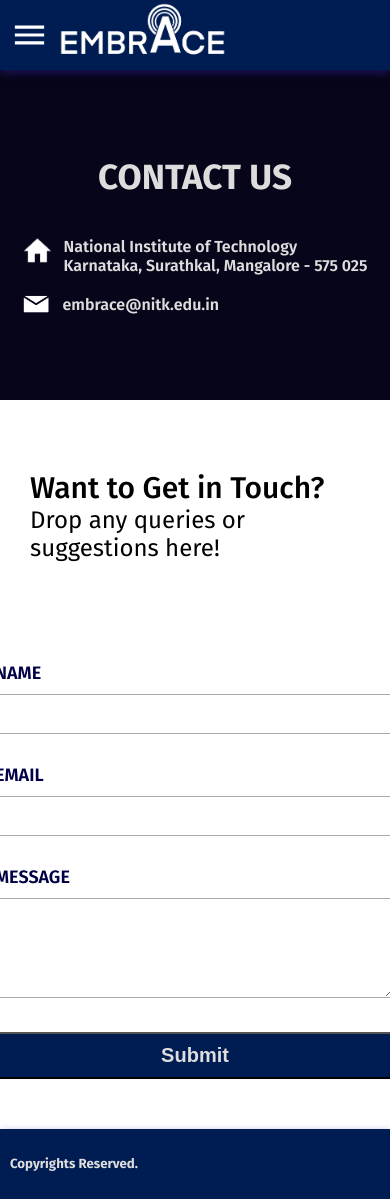
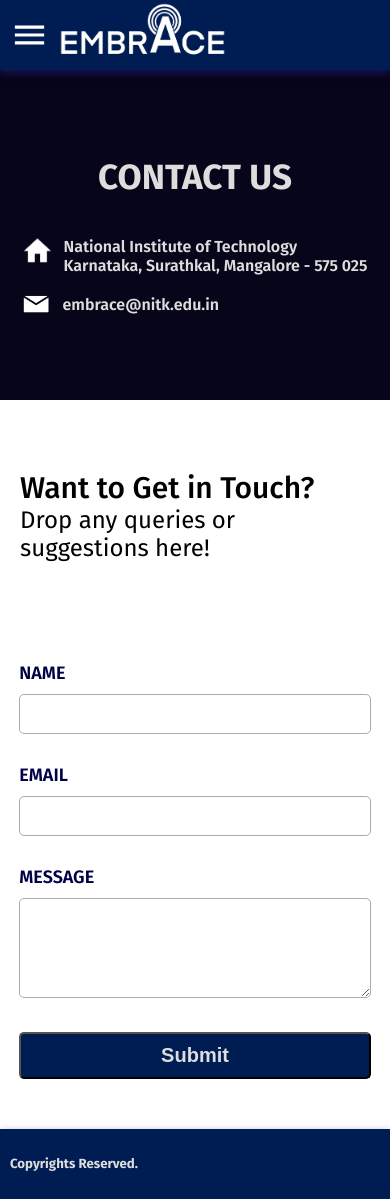
Before and after one commit to csd-robocon-nitk/embrace-website, a React (Vite) app: page /contact in a window 390 px wide. Built offline with nearby package versions, Linux system fonts and the light colour scheme.

Commit message:
Minor fix to Contact Us page mobile view

```diff
--- a/src/pages/contact/contact.module.css
+++ b/src/pages/contact/contact.module.css
@@ -264,9 +264,16 @@
     .contact .form {
         flex-direction: column;
         align-items: center;
+        padding: 0px 10px;
+    }
+
+    .contact .form div {
+        padding-left: 10px;
+        padding-right: 10px;
     }
 
     .contact form {
         width: 95%;
+        min-width: initial;
     }
 }
```
